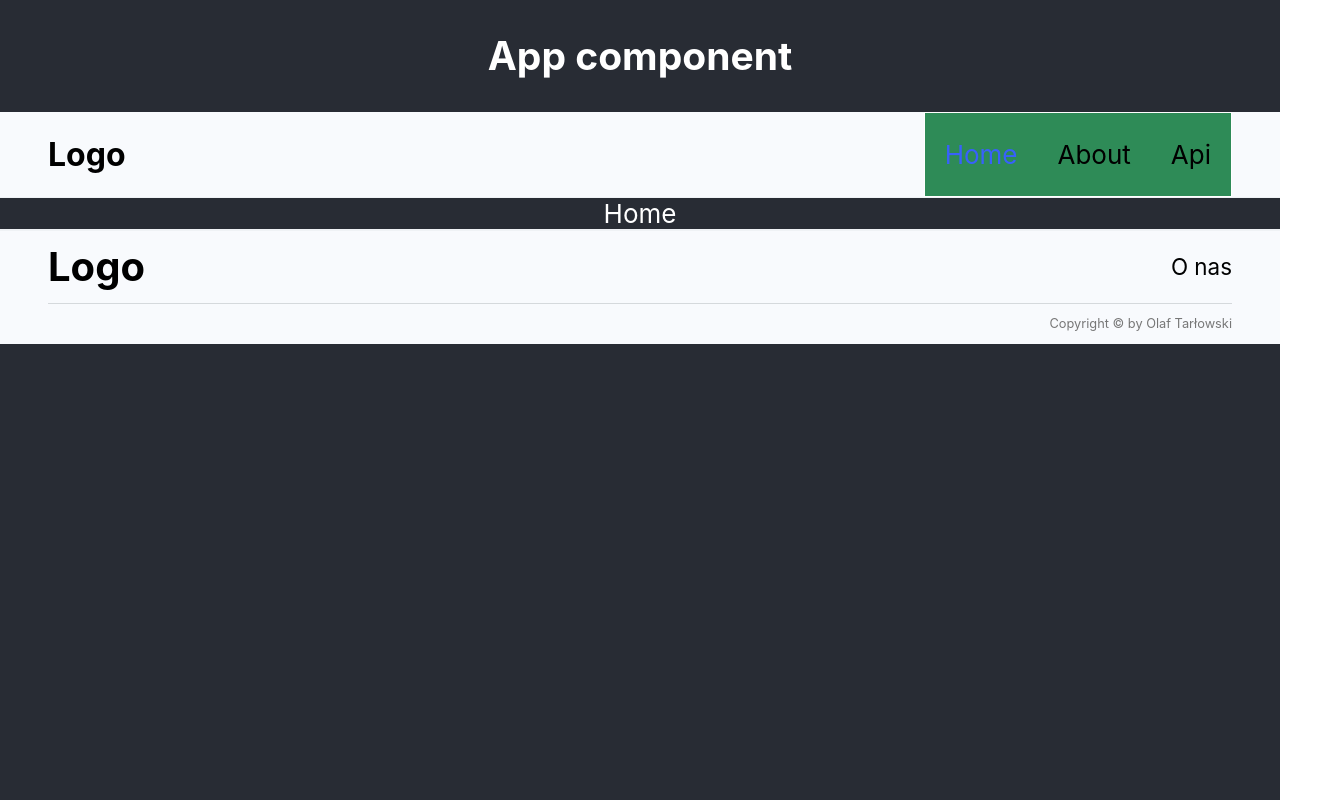
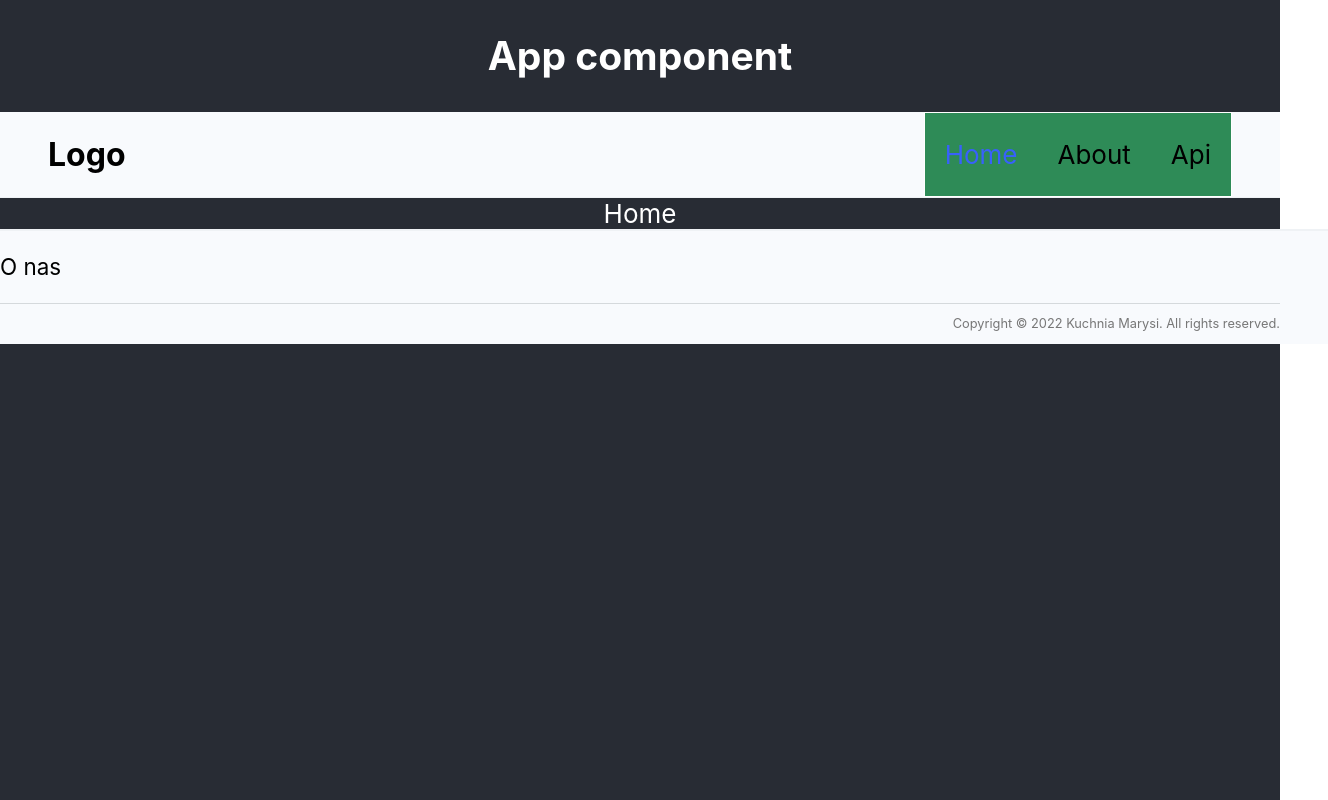
Before and after one commit to olaftarlowski/culinary-app, a React (Create React App) app: page / in a window 1280 px wide. Shown: the top 800 px of the page, 1328 px wide, since content can reach past the window. Built offline with nearby package versions, Linux system fonts and the light colour scheme.

Commit message:
footer ready

```diff
--- a/src/components/layout/Footer.js
+++ b/src/components/layout/Footer.js
@@ -1,4 +1,5 @@
 import { Link } from "react-router-dom";
+// import { Logo } from "../";
 
 import { FooterWrapper } from "../../styled-components/style";
 
@@ -6,11 +7,11 @@ const Footer = () => {
   return (
     <FooterWrapper className="footer">
       <div className="footer__container">
-        <div className="footer__logo-box">Logo</div>
+        {/* <Logo /> */}
         <div className="footer__info">
           <ul className="footer__list">
             <li className="footer__item">
-              <Link className="footer__link" to="/about">
+              <Link className="footer__link" to="/o-nas">
                 O nas
               </Link>
             </li>
@@ -18,8 +19,14 @@ const Footer = () => {
         </div>
       </div>
       <div className="footer__copyright">
-        <p>Copyright &copy; by Olaf Tarłowski</p>
+        <p>Copyright &copy; 2022 Kuchnia Marysi. All rights reserved.</p>
       </div>
+      {/* <div className="footer__creator">
+        <address>
+          Projekt i wykonanie:{" "}
+          <a href="mailto:olaf.tarlowski@gmail.com">Olaf Tarłowski</a>
+        </address>
+      </div> */}
     </FooterWrapper>
   );
 };
--- a/src/styled-components/style.js
+++ b/src/styled-components/style.js
@@ -83,10 +83,9 @@ export const FooterWrapper = styled.footer`
   font-size: 1.4rem;
   color: #777;
   width: 100%;
-  box-sizing: border-box;
 
   @media (max-width: 768px) {
-    padding: 0 6px;
+    padding: 0 12px;
   }
 
   .footer__container {
@@ -139,4 +138,17 @@ export const FooterWrapper = styled.footer`
     font-size: 0.8rem;
     border-top: 1px solid #d5d9dc;
   }
+
+  .footer__creator {
+    text-align: right;
+    font-size: 0.8rem;
+    margin-bottom: 8px;
+
+    address {
+      a {
+        text-decoration: none;
+        color: #333;
+      }
+    }
+  }
 `;
```
